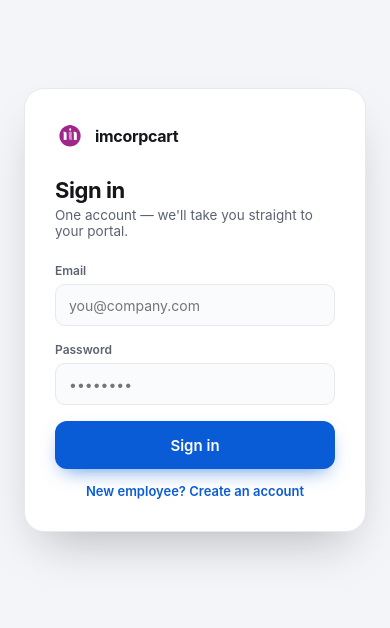
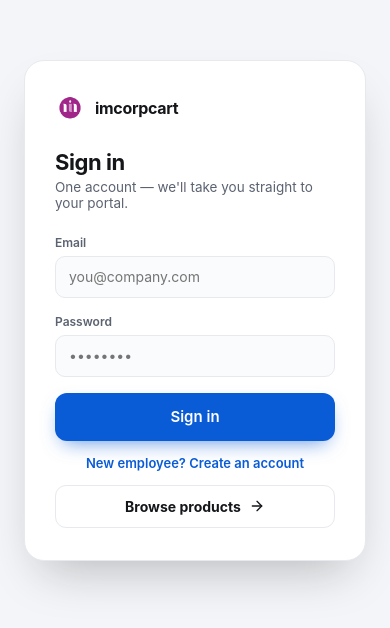
Before and after one commit to swaruppatilheptanesia/imcorpcart, a React (Vite) app in the folder frontend/: page / in a window 390 px wide. Shown: the part 112-740 px from the top of the page. Built offline with nearby package versions, Linux system fonts and the light colour scheme; no server answers.

Commit message:
feat: add mobile-specific browse button and adjust layout for better responsiveness

```diff
--- a/frontend/src/auth/Auth.module.css
+++ b/frontend/src/auth/Auth.module.css
@@ -91,12 +91,36 @@
   justify-content: center;
   padding: 24px;
 }
+/* Shown only on mobile (see the 860px media query) — the desktop hero already
+   carries a "Browse products" button. */
+.browseLinkMobile {
+  display: none;
+}
 @media (max-width: 860px) {
   .split {
     grid-template-columns: 1fr;
   }
   .hero {
     display: none;
+  }
+  .browseLinkMobile {
+    display: inline-flex;
+    align-items: center;
+    justify-content: center;
+    gap: 8px;
+    width: 100%;
+    margin-top: 14px;
+    padding: 12px 20px;
+    border: 1px solid var(--border);
+    border-radius: 11px;
+    background: var(--surface);
+    color: var(--text);
+    font-size: 14px;
+    font-weight: 700;
+    cursor: pointer;
+  }
+  .browseLinkMobile:hover {
+    background: var(--surface2);
   }
 }
 .card {
--- a/frontend/src/auth/Login.tsx
+++ b/frontend/src/auth/Login.tsx
@@ -122,6 +122,12 @@ export function Login({
         <button className={styles.linkBtn} onClick={onRegister}>
           New employee? Create an account
         </button>
+
+        {/* Mobile-only: the hero (with its Browse button) is hidden ≤860px, so
+            surface a Browse entry point inside the always-visible card. */}
+        <button className={styles.browseLinkMobile} onClick={() => navigate('/shop')}>
+          Browse products <ArrowRight size={16} />
+        </button>
       </div>
       </div>
     </div>
--- a/frontend/src/portals/storefront/components/ProductGrid.module.css
+++ b/frontend/src/portals/storefront/components/ProductGrid.module.css
@@ -36,7 +36,19 @@
 
 @media (max-width: 768px) {
   .grid {
-    grid-template-columns: 1fr 1fr;
+    /* minmax(0, 1fr) lets the tracks shrink below the card's content width so
+       the grid never overflows the viewport on narrow phones. */
+    grid-template-columns: repeat(2, minmax(0, 1fr));
     gap: 12px;
   }
 }
+
+/* Very small phones (≤400px, e.g. 320px): two columns get too cramped and
+   overflow — drop to a single card, centred. */
+@media (max-width: 400px) {
+  .grid {
+    grid-template-columns: minmax(0, 360px);
+    justify-content: center;
+    gap: 14px;
+  }
+}
--- a/frontend/src/portals/storefront/components/PromoCarousel.module.css
+++ b/frontend/src/portals/storefront/components/PromoCarousel.module.css
@@ -79,10 +79,15 @@
 
 @media (max-width: 768px) {
   .carousel {
-    aspect-ratio: 2 / 1;
+    /* Keep the banner's authored 16:5 ratio (recommended 1600×500) so the whole
+       artwork stays visible on mobile — a 2:1 box cropped the sides off. */
+    aspect-ratio: 16 / 5;
     border-radius: 12px;
   }
   .nav {
     display: none;
   }
+  .dots {
+    bottom: 8px;
+  }
 }
```
